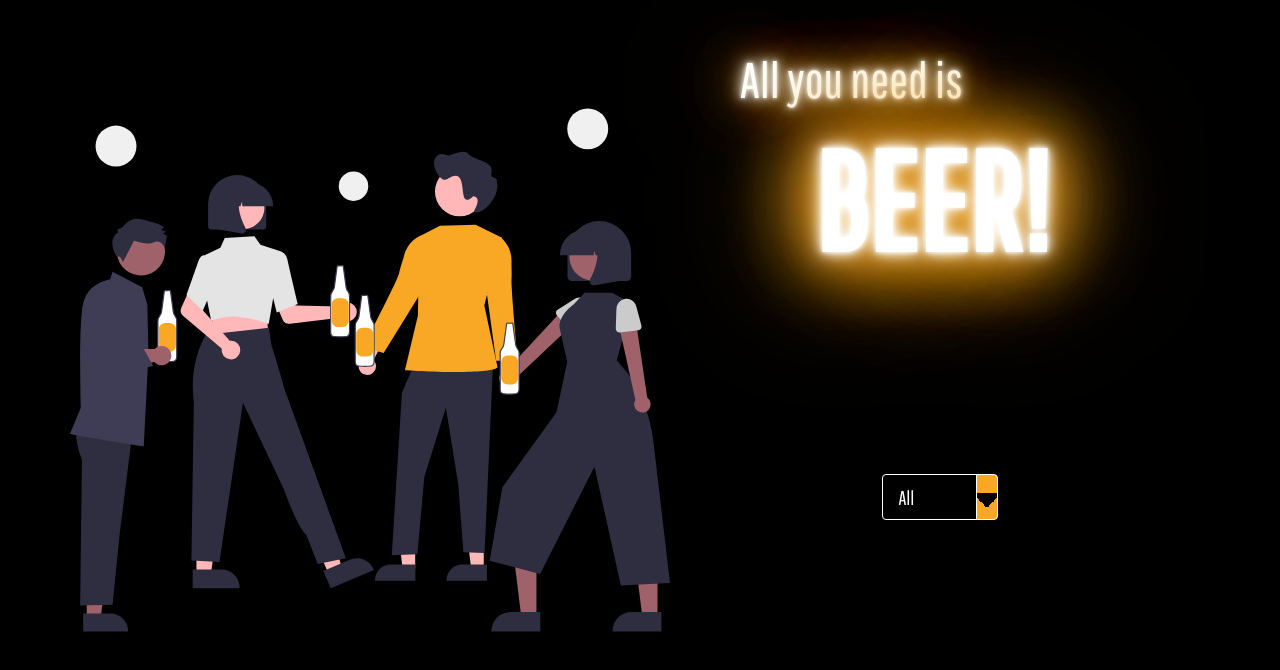
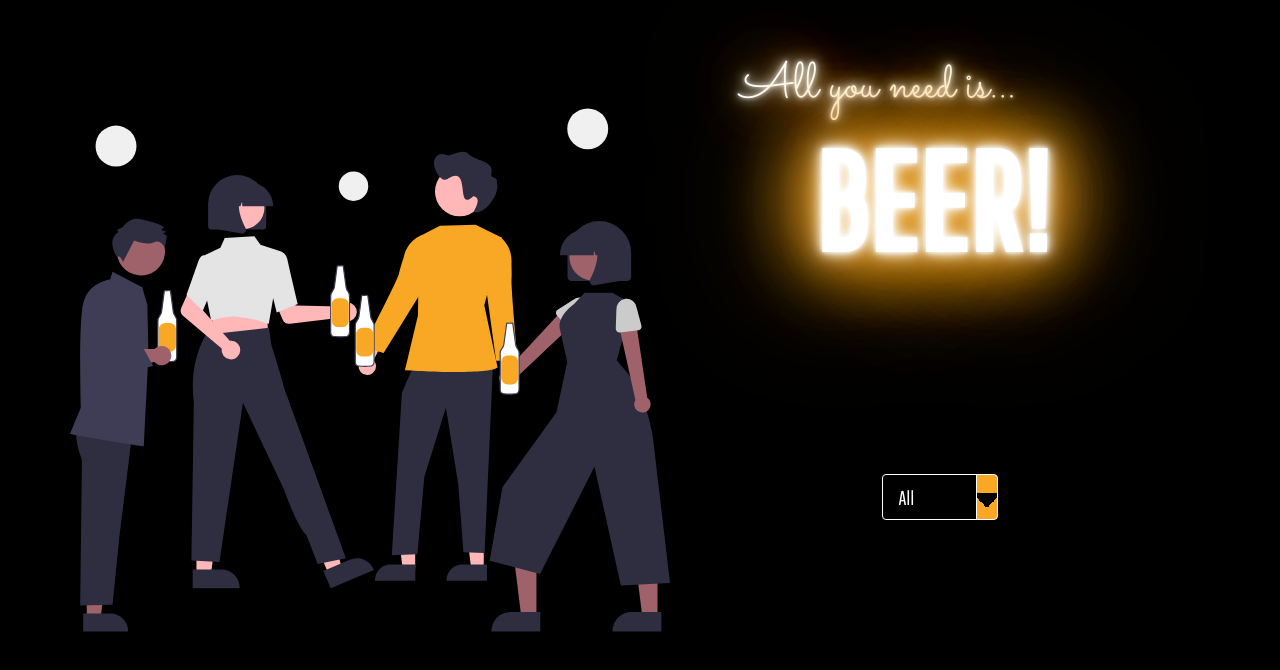
Before and after one commit to Ana-Becerril/beer-catalogue, a React (Create React App) app: page / in a window 1280 px wide. Shown: the top 670 px of the page. Built offline with nearby package versions, Linux system fonts and the light colour scheme.

Commit message:
styled the home page

```diff
--- a/src/components/MainContainer/index.js
+++ b/src/components/MainContainer/index.js
@@ -14,7 +14,7 @@ const MainContainer = () => {
             height="600"
             className={styles.mainIcon} />
           <h1 className={styles.neonText}>BEER!</h1>
-          <p className={styles.neonText}>All you need is</p>
+          <p className={styles.neonText}>All you need is...</p>
           <div className={styles.customSelect}>
             <select name="beers" id="beers" className={styles.beers}>
               <option value="all">All</option>
--- a/src/components/MainContainer/style.module.css
+++ b/src/components/MainContainer/style.module.css
@@ -60,7 +60,7 @@ h1{
 }
 
 p{
-    font-family: Pathway;
+    font-family: Sacramento;
     font-size: 50px;
     top: 5%;
 }
--- a/src/index.css
+++ b/src/index.css
@@ -4,3 +4,10 @@
     font-weight: 400;
     font-style: normal;
   }
+
+  @font-face {
+    font-family: 'Sacramento';
+    src: url('./assets/Sacramento.woff') format('woff');
+    font-weight: 400;
+    font-style: normal;
+  }
```
Also changed, not shown: src/assets/Sacramento.woff (added).
